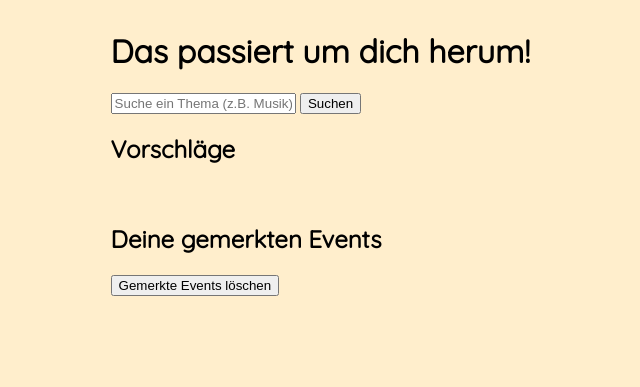
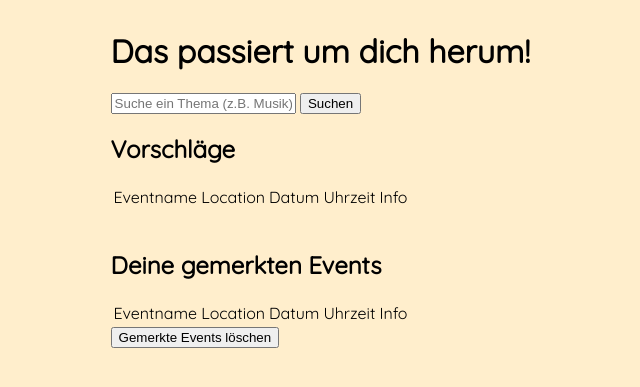
Before and after one commit to josiela/Medien-TEAM, a Node server app: template views/home.ejs in a window 1280 px wide. Shown: the part 110-497 px from the top of the page, without its empty margins (80-720 px from the left). Run offline with Node 20, Linux system fonts and the light colour scheme; the template is opened without the code that fills it, so the values that code supplies are empty; some libraries are stand-ins or nearby versions.

Commit message:
Überschriften

```diff
--- a/views/home.ejs
+++ b/views/home.ejs
@@ -31,6 +31,16 @@
 				<table>
 					<h2> Vorschläge</h2>
 					<tbody>
+						<tr>
+							<td>Eventname </td>
+							<td>Location</td>
+							<td>Datum</td>
+							<td>Uhrzeit</td>
+							<td>Info</td>
+						</tr>
+					</tbody>
+
+					<tbody>
 						<% for (var i = 0; i < rows.length; i++) { %>
 							<tr>
 								<td> <a href="<%= "/veranstaltung_unterseite/" + rows[i].id %>" method="get"><%= rows[i].eventname %></a></td>
@@ -48,15 +58,18 @@
 				<table>
 					<h2>Deine gemerkten Events</h2>
 					<tbody>
-						<% for (var j = 0; j < userEvents.length; j++) { %>
 						<tr>
-								<!-- <%= userEvents[j].id %> -->
 							<td>Eventname </td>
 							<td>Location</td>
 							<td>Datum</td>
 							<td>Uhrzeit</td>
 							<td>Info</td>
 						</tr>
+					</tbody>
+
+					<tbody>
+						<% for (var j = 0; j < userEvents.length; j++) { %>
+
 							<tr>
 								<!-- <%= userEvents[j].id %> -->
 								<td><%= userEvents[j].eventname %> </td>
```
Lines whose indentation alone changed are shown as unchanged.
